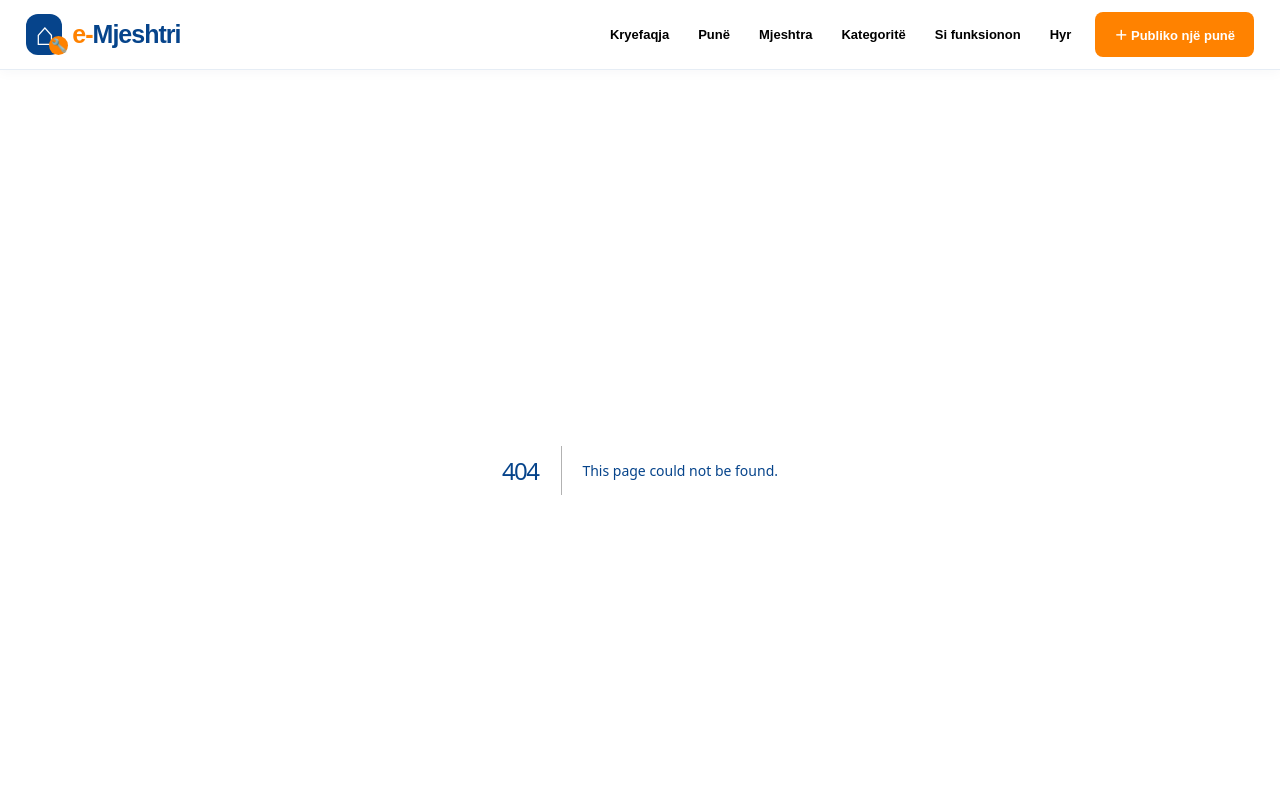
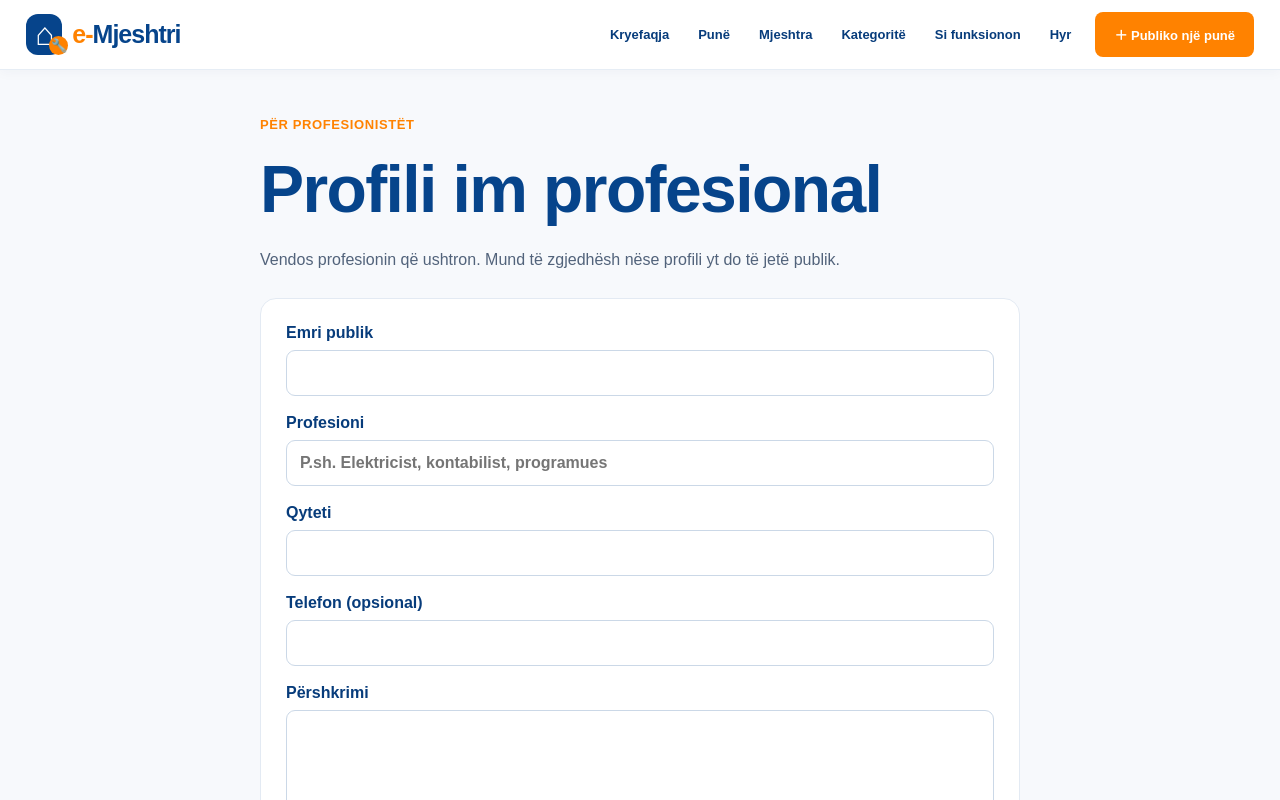
Before and after one commit to contactasatechservice-coder/e-Mjeshtri-Admin, a Next.js app in the folder platform/: page /profili-profesionist in a window 1280 px wide. Before the commit this address had no page. Shown: the top 800 px of the page. Built offline with nearby package versions, Linux system fonts and the light colour scheme; no server answers.

Commit message:
Add integrated e-Mjeshtri module profili-profesionist

```diff
--- /dev/null
+++ b/platform/src/app/profili-profesionist/page.tsx
@@ -0,0 +1,10 @@
+"use client";
+import {useEffect,useState,type FormEvent} from "react";
+import Link from "next/link";
+import {getSupabase} from "@/lib/supabase";
+export default function ProfessionalProfile(){
+ const [name,setName]=useState("");const [profession,setProfession]=useState("");const [city,setCity]=useState("");const [description,setDescription]=useState("");const [phone,setPhone]=useState("");const [publicProfile,setPublicProfile]=useState(false);const [notice,setNotice]=useState("");const [saving,setSaving]=useState(false);
+ useEffect(()=>{let active=true;async function load(){try{const db=getSupabase();const {data:{user}}=await db.auth.getUser();if(!user){if(active)setNotice("Identifikohu për të krijuar profilin.");return;}const {data,error}=await db.from("em_professional_profiles").select("display_name,profession,city,description,phone,is_public").eq("user_id",user.id).maybeSingle();if(error)throw error;if(data&&active){setName(data.display_name);setProfession(data.profession);setCity(data.city);setDescription(data.description??"");setPhone(data.phone??"");setPublicProfile(data.is_public);}}catch{if(active)setNotice("Profili nuk u ngarkua.");}}void load();return()=>{active=false};},[]);
+ async function save(e:FormEvent){e.preventDefault();setSaving(true);setNotice("");try{const db=getSupabase();const {data:{user}}=await db.auth.getUser();if(!user){setNotice("Hyr në llogari.");return;}const {error}=await db.from("em_professional_profiles").upsert({user_id:user.id,display_name:name.trim(),profession:profession.trim(),city:city.trim(),description:description.trim(),phone:phone.trim()||null,is_public:publicProfile},{onConflict:"user_id"});setNotice(error?"Nuk u ruajt: "+error.message:"Profili u ruajt me sukses.");}catch{setNotice("Gabim gjatë ruajtjes.");}finally{setSaving(false);}}
+ return <main className="section form-page"><span className="eyebrow">Për profesionistët</span><h1>Profili im profesional</h1><p>Vendos profesionin që ushtron. Mund të zgjedhësh nëse profili yt do të jetë publik.</p><form className="listing-form" onSubmit={save}><label>Emri publik<input required minLength={2} maxLength={120} value={name} onChange={e=>setName(e.target.value)}/></label><label>Profesioni<input required minLength={2} maxLength={120} value={profession} onChange={e=>setProfession(e.target.value)} placeholder="P.sh. Elektricist, kontabilist, programues"/></label><label>Qyteti<input required minLength={2} maxLength={80} value={city} onChange={e=>setCity(e.target.value)}/></label><label>Telefon (opsional)<input value={phone} onChange={e=>setPhone(e.target.value)}/></label><label>Përshkrimi<textarea rows={5} value={description} onChange={e=>setDescription(e.target.value)}/></label><label><input type="checkbox" checked={publicProfile} onChange={e=>setPublicProfile(e.target.checked)}/> Shfaq profilin publikisht</label><button type="submit" disabled={saving} className="button primary">{saving?"Po ruhet...":"Ruaj profilin"}</button><p role="status">{notice}</p></form><Link href="/profesionistet">Shiko profesionistët</Link></main>;
+}
```
